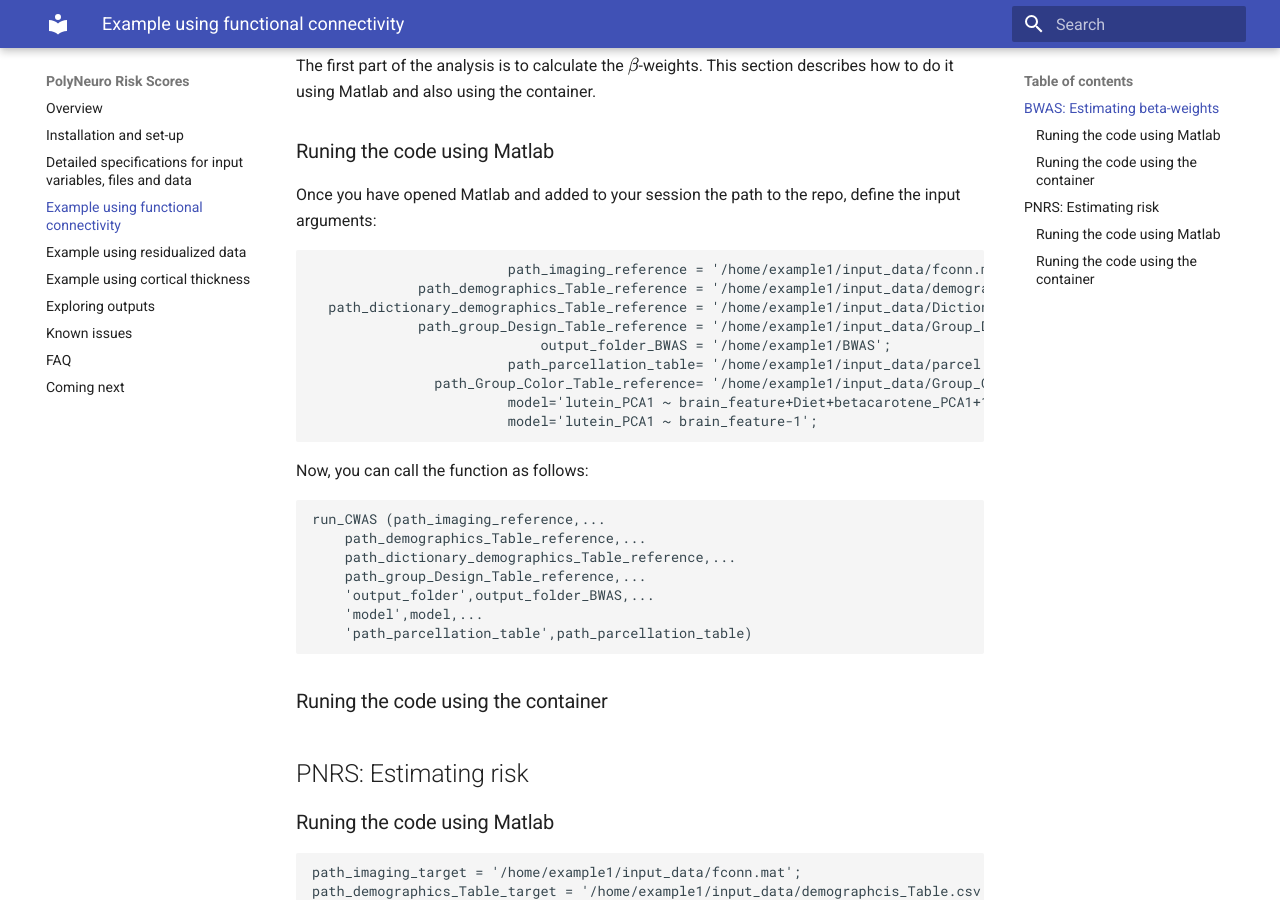
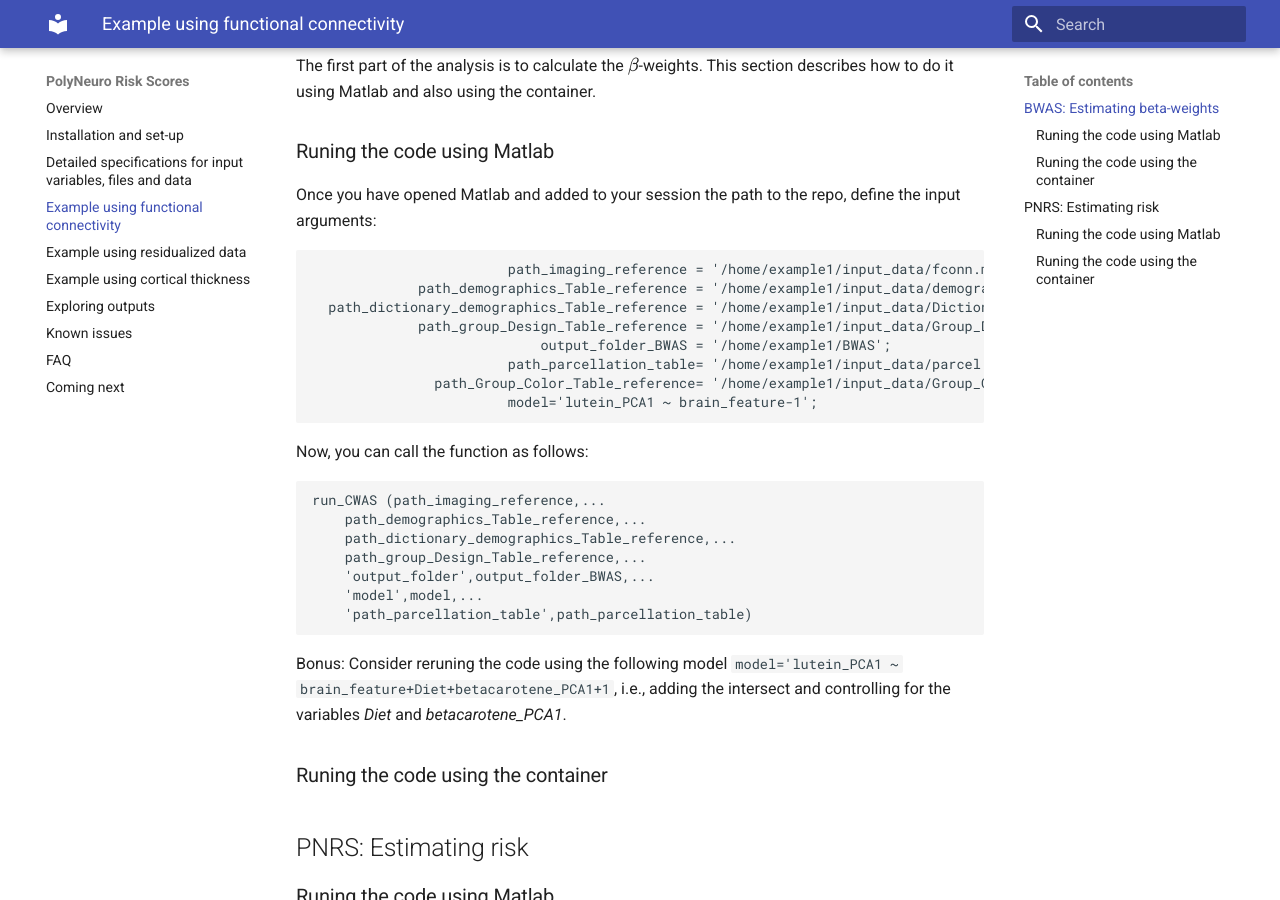
Before and after one commit to omiranda/polyneuro_risk_score, an MkDocs documentation site: the page built from docs/basic_example.md, in a window 1280 px wide and 900 px high, scrolled down 790 px. Built offline with MkDocs 1.6.1 and Material for MkDocs 9.7.7, drawn with Linux system fonts in a browser that asks for light colours; formulas are drawn with MathJax 3; old or Windows-style settings are respelled for this version of MkDocs.

Commit message:
Update basic_example.md

````diff
--- a/docs/basic_example.md
+++ b/docs/basic_example.md
@@ -47,6 +46,7 @@ run_CWAS (path_imaging_reference,...
     'path_parcellation_table',path_parcellation_table)
 ```
 
+Bonus: Consider reruning the code using the following model `model='lutein_PCA1 ~ brain_feature+Diet+betacarotene_PCA1+1`, i.e., adding the intersect and controlling for the variables *Diet* and *betacarotene_PCA1*.
 
 ### Runing the code using the container
 
````
Also changed, not shown: other parts of docs/basic_example.md (+0 -1 lines).
